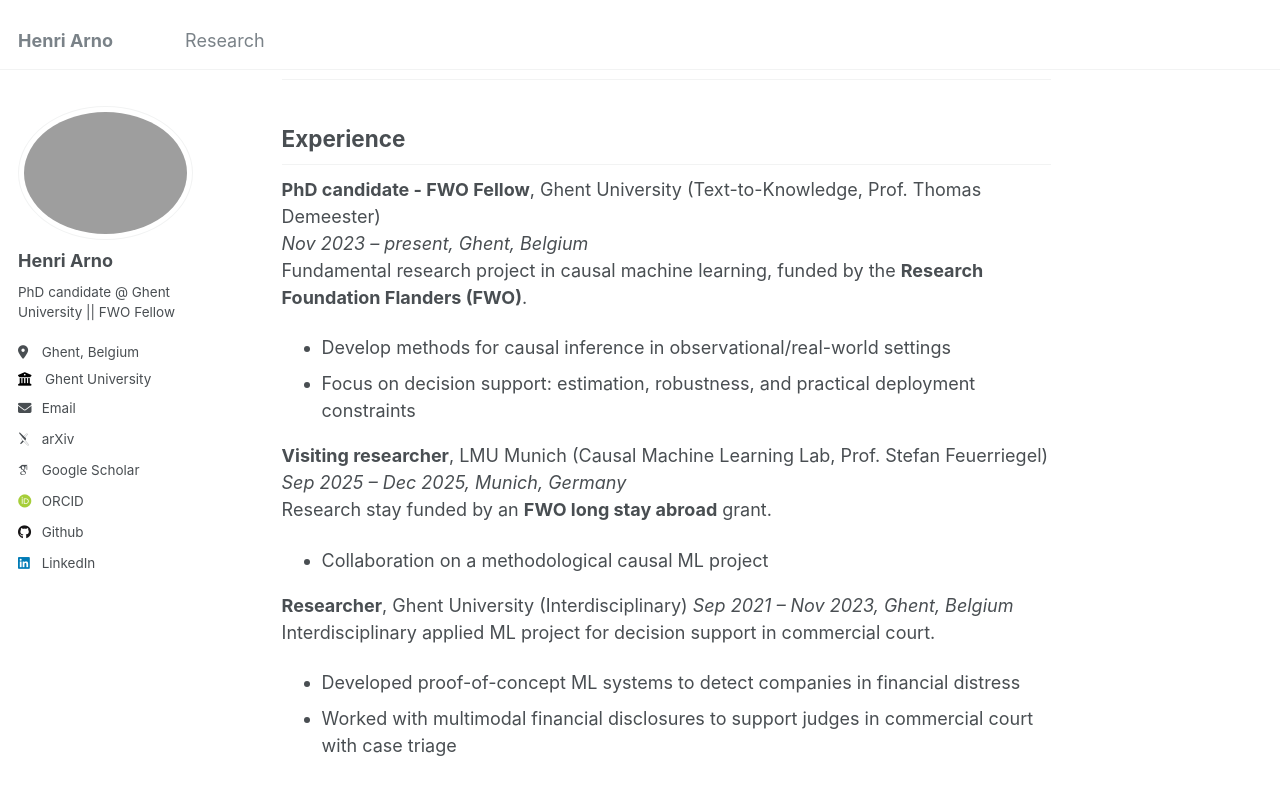
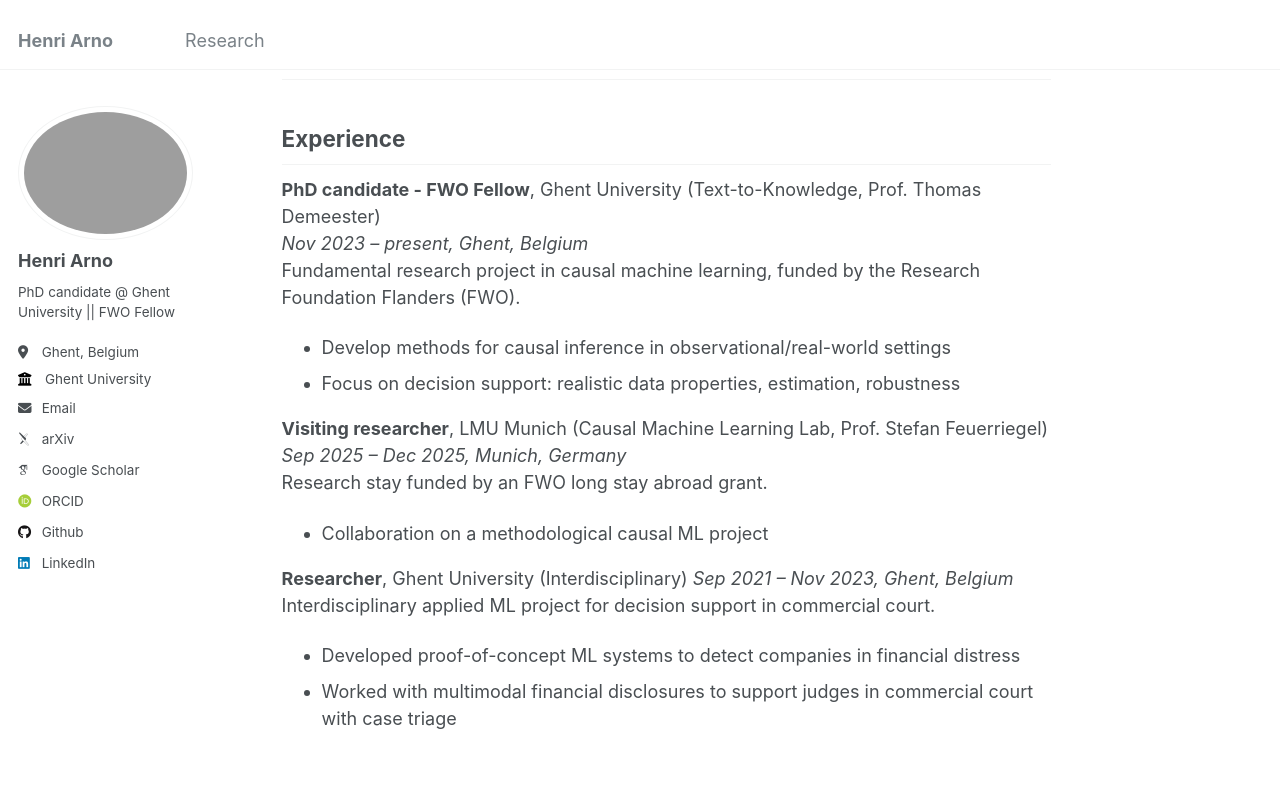
Before and after one commit to HenriArno/HenriArno.github.io, a Jekyll site: the page built from _pages/about.md, in a window 1280 px wide and 900 px high, scrolled down 391 px. Shown: the top 795 px of the window. Built offline with Jekyll 4.4.1, drawn with Linux system fonts in a browser that asks for light colours; some web fonts are replaced.

Commit message:
Update about.md

```diff
--- a/_pages/about.md
+++ b/_pages/about.md
@@ -22,13 +22,13 @@ I’m a PhD candidate at **Ghent University** (Text-to-Knowledge Research Group)
 
 **PhD candidate - FWO Fellow**, Ghent University (Text-to-Knowledge, Prof. Thomas Demeester)
 *Nov 2023 – present, Ghent, Belgium*
-Fundamental research project in causal machine learning, funded by the **Research Foundation Flanders (FWO)**.
+Fundamental research project in causal machine learning, funded by the Research Foundation Flanders (FWO).
 - Develop methods for causal inference in observational/real-world settings
-- Focus on decision support: estimation, robustness, and practical deployment constraints
+- Focus on decision support: realistic data properties, estimation, robustness
 
 **Visiting researcher**, LMU Munich (Causal Machine Learning Lab, Prof. Stefan Feuerriegel)
 *Sep 2025 – Dec 2025,  Munich, Germany*
-Research stay funded by an **FWO long stay abroad** grant.
+Research stay funded by an FWO long stay abroad grant.
 - Collaboration on a methodological causal ML project
 
 **Researcher**, Ghent University (Interdisciplinary)
```
